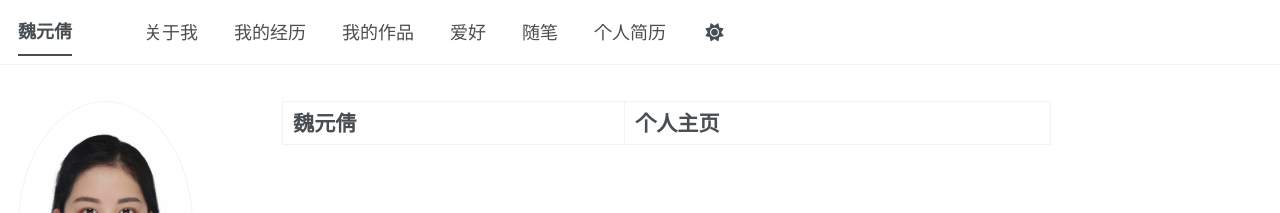
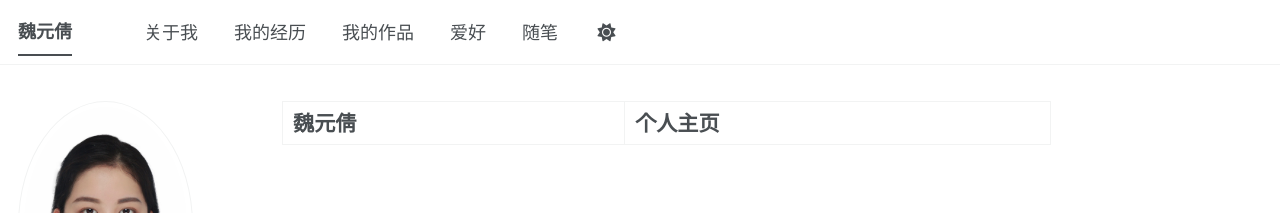
Before and after one commit to weiyuanqian/weiyuanqian.github.io, a Jekyll site: the page built from _pages/about.md, in a window 1280 px wide. Shown: the top 213 px of the page. Built offline with Jekyll 4.4.1, drawn with Linux system fonts in a browser that asks for light colours; a style sheet for code colours, icons or effects is not loaded.

Commit message:
Update navigation.yml

```diff
--- a/_data/navigation.yml
+++ b/_data/navigation.yml
@@ -23,8 +23,5 @@ main:
   - title: "随笔"
     url: /notes/
 
-  - title: "个人简历"
-    url: /cv/
-
   # - title: "CV"
   #   url: /cv-json/
```
